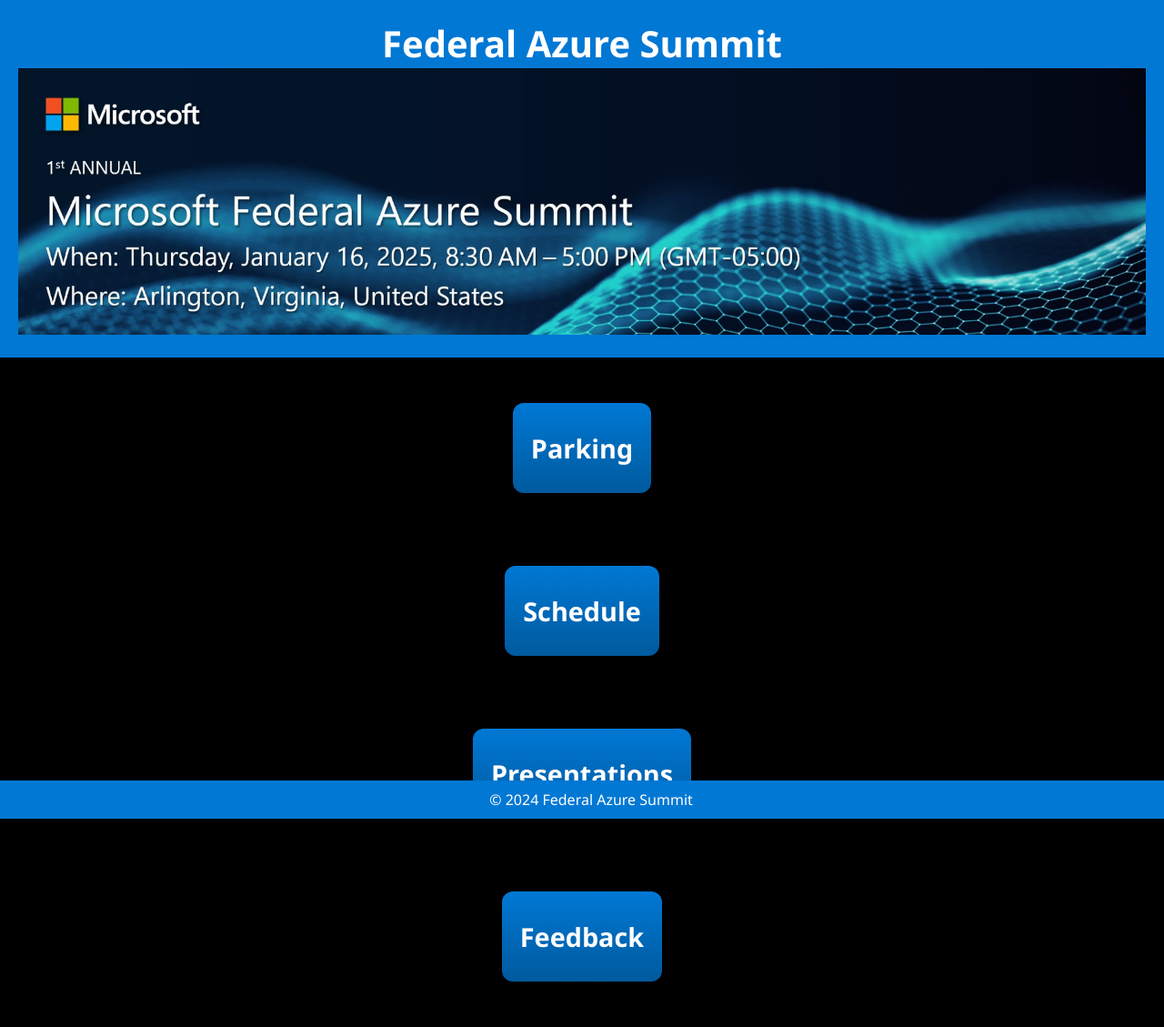
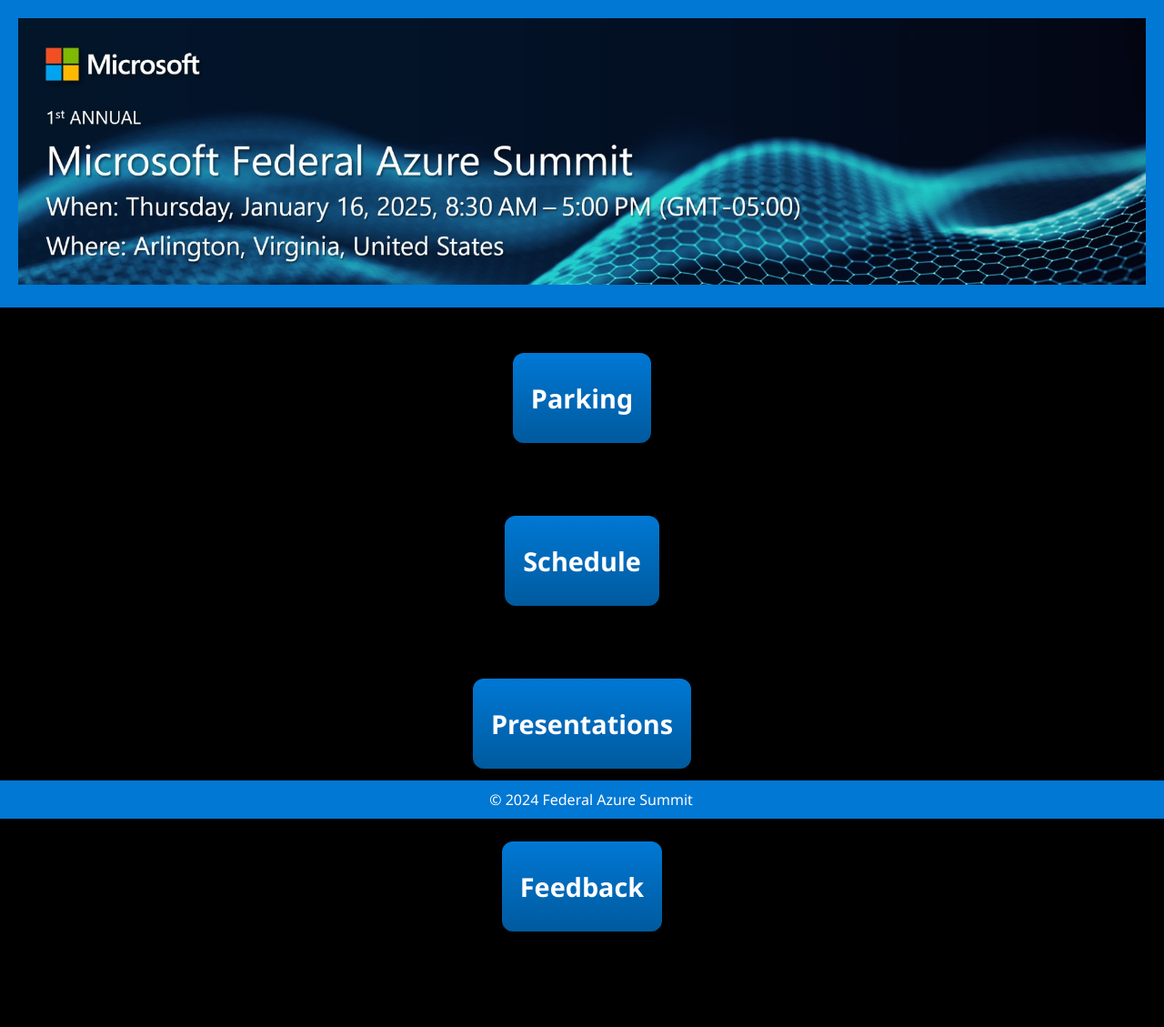
Before and after one commit to msft-joe/FedAzSummit, a Jekyll site: the page index.html, which Jekyll copies as it is, in a window 1280 px wide. Shown: the whole page at 91% size. Built offline with Jekyll 4.4.1, drawn with Linux system fonts in a browser that asks for light colours; after the commit the page ends 1074 px from its top, so only the background shows below that.

Commit message:
Update index.html

```diff
--- a/index.html
+++ b/index.html
@@ -6,12 +6,12 @@
     <meta http-equiv='cache-control' content='no-cache'>
     <meta http-equiv='expires' content='0'>
     <meta http-equiv='pragma' content='no-cache'>
-    <title></title>
+    <title>Federal Azure Summit</title>
     <link rel="stylesheet" href="style.css">
 </head>
 <body>
     <header>
-        <h1>Federal Azure Summit</h1>
+        <h1></h1>
         <img src="https://msft-joe.github.io/FedAzSummit/summit_header.jpg" alt="SummitHeader">
     </header>
     <section id="parking">
```
